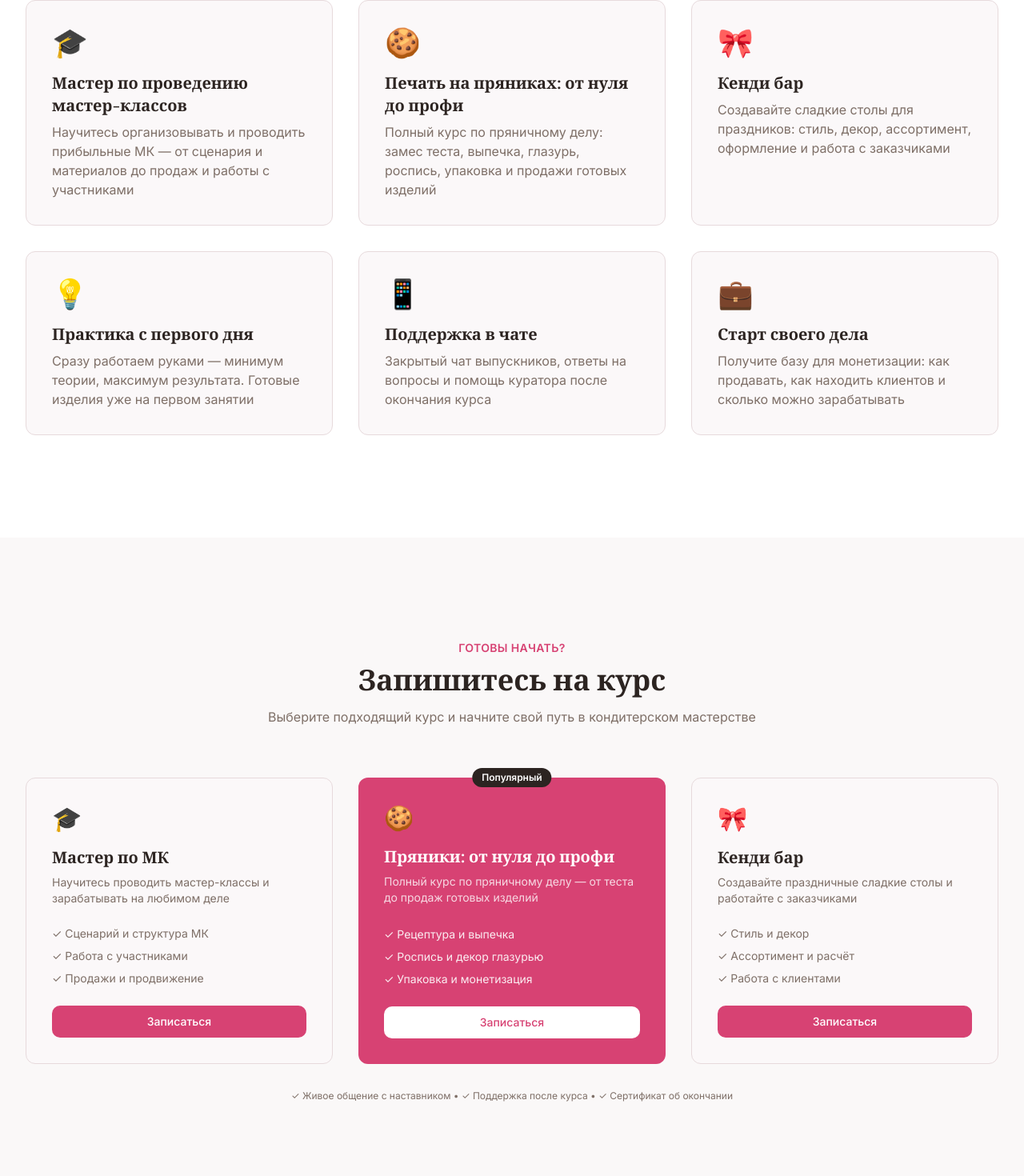
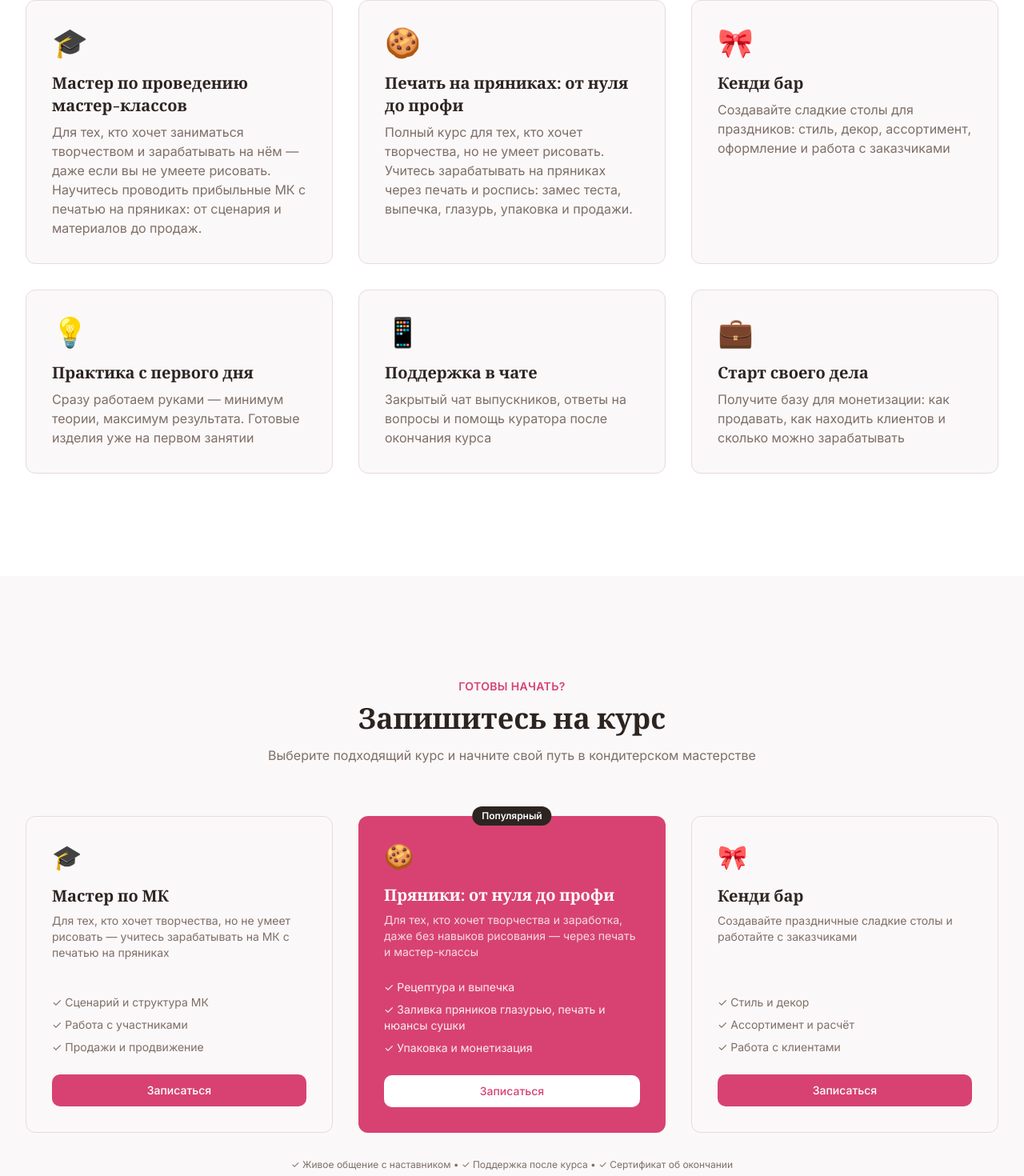
Before and after one commit to pr-poehali-dev/project-innovation-2025, a React (Vite) app: page / in a window 1280 px wide. Shown: the part 2028-3498 px from the top of the page at 80% size. Built offline with nearby package versions, Linux system fonts and the light colour scheme.

Commit message:
feat: update courses description for non-artists

```diff
--- a/src/components/Benefits.tsx
+++ b/src/components/Benefits.tsx
@@ -3,12 +3,12 @@ export function Benefits() {
     {
       icon: "🎓",
       title: "Мастер по проведению мастер-классов",
-      description: "Научитесь организовывать и проводить прибыльные МК — от сценария и материалов до продаж и работы с участниками",
+      description: "Для тех, кто хочет заниматься творчеством и зарабатывать на нём — даже если вы не умеете рисовать. Научитесь проводить прибыльные МК с печатью на пряниках: от сценария и материалов до продаж.",
     },
     {
       icon: "🍪",
       title: "Печать на пряниках: от нуля до профи",
-      description: "Полный курс по пряничному делу: замес теста, выпечка, глазурь, роспись, упаковка и продажи готовых изделий",
+      description: "Полный курс для тех, кто хочет творчества, но не умеет рисовать. Учитесь зарабатывать на пряниках через печать и роспись: замес теста, выпечка, глазурь, упаковка и продажи.",
     },
     {
       icon: "🎀",
--- a/src/components/Booking.tsx
+++ b/src/components/Booking.tsx
@@ -22,7 +22,7 @@ export function Booking() {
             <div className="text-3xl mb-4">🎓</div>
             <h3 className="text-xl font-semibold text-foreground mb-2">Мастер по МК</h3>
             <p className="text-muted-foreground text-sm mb-6 flex-1">
-              Научитесь проводить мастер-классы и зарабатывать на любимом деле
+              Для тех, кто хочет творчества, но не умеет рисовать — учитесь зарабатывать на МК с печатью на пряниках
             </p>
             <div className="space-y-2 text-sm text-muted-foreground mb-6">
               <p>✓ Сценарий и структура МК</p>
@@ -45,11 +45,11 @@ export function Booking() {
             <div className="text-3xl mb-4">🍪</div>
             <h3 className="text-xl font-semibold mb-2">Пряники: от нуля до профи</h3>
             <p className="text-accent-foreground/80 text-sm mb-6 flex-1">
-              Полный курс по пряничному делу — от теста до продаж готовых изделий
+              Для тех, кто хочет творчества и заработка, даже без навыков рисования — через печать и мастер-классы
             </p>
             <div className="space-y-2 text-sm text-accent-foreground/90 mb-6">
               <p>✓ Рецептура и выпечка</p>
-              <p>✓ Роспись и декор глазурью</p>
+              <p>✓ Заливка пряников глазурью, печать и нюансы сушки</p>
               <p>✓ Упаковка и монетизация</p>
             </div>
             <Button
```
